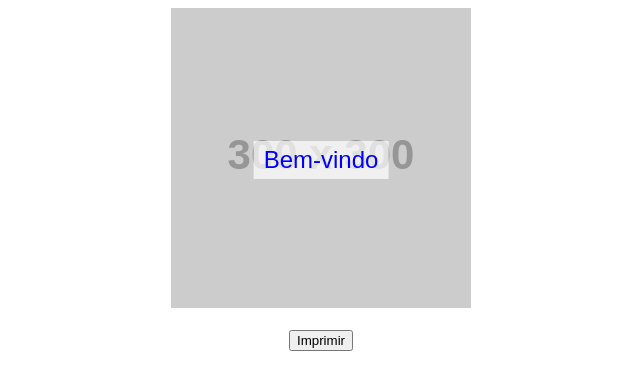
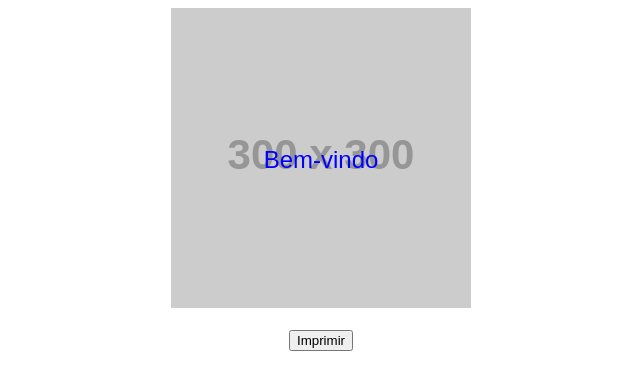
Before and after one commit to uriel4527/scoreboard-7-digitos-html, a plain HTML site: page index.html in a window 1280 px wide. Shown: the whole page, without its empty margins (319-959 px from the left). Drawn offline with Linux system fonts and the light colour scheme; placeholder pictures from the web are drawn by us.

Commit message:
Update index.html

```diff
--- a/index.html
+++ b/index.html
@@ -18,7 +18,8 @@
             color: blue;
             font-size: 24px;
             font-family: Arial, sans-serif;
-            background-color: rgba(255, 255, 255, 0.7); /* Fundo semi-transparente */
+            /* Removendo o fundo */
+            background-color: transparent;
             padding: 5px 10px;
         }
 
```
